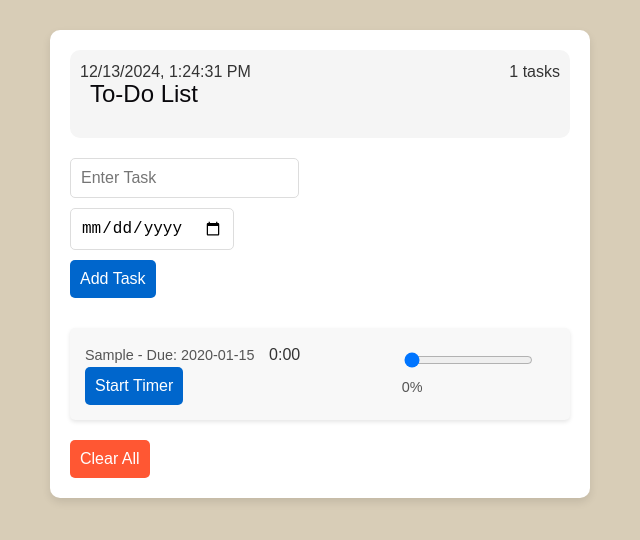
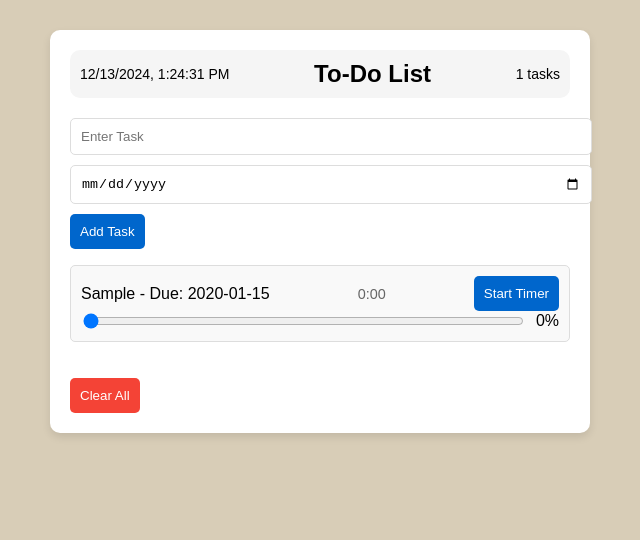
Before and after one commit to Sangsty/To-do-list, a plain HTML site: page index.html in a window 1280 px wide. Both pictures are taken after typing "Sample", "2020-01-15" into the empty fields and a click on the button "Add Task". Shown: the whole page, without its empty margins (320-960 px from the left). Drawn offline with Linux system fonts and the light colour scheme.

Commit message:
style.css

```diff
--- a/style.css
+++ b/style.css
@@ -1,9 +1,6 @@
 /* General Styles */
 body {
   font-family: 'Poppins', sans-serif;
-  font-size: 16px;
-  line-height: 1.5;
-  color: #09080c;
   background-color: rgb(216, 205, 183);
   margin: 0;
   padding: 0;
@@ -13,7 +10,7 @@ body {
   max-width: 500px;
   margin: 30px auto;
   padding: 20px;
-  background-color: white;
+  background: white;
   border-radius: 10px;
   box-shadow: 0 4px 8px rgba(0, 0, 0, 0.1);
 }
@@ -23,190 +20,97 @@ header {
   justify-content: space-between;
   align-items: center;
   margin-bottom: 20px;
-  position: relative;
+  background-color: #f5f5f5;
   padding: 10px;
-  background-color: #f5f5f5;
   border-radius: 10px;
-}
-
-header h1 {
-  font-weight: 300;
-  margin-left: 10px;
-  font-size: 1.5rem;
 }
 
 .date-time, .task-count {
   font-size: 14px;
-  font-weight: 300;
-  color: #333;
-  position: absolute;
-  top: 10px;
 }
 
-.date-time {
-  left: 10px;
-  font-size: 16px;
-}
-
-.task-count {
-  right: 10px;
-  font-size: 16px;
-}
-
-/* List Styles */
-#item-list {
-  list-style-type: none;
-  padding: 0;
-}
-
-li {
-  display: flex;
-  justify-content: space-between;
-  align-items: center;
-  background: #f8f8f8;
-  padding: 15px;
-  border-radius: 5px;
-  margin-bottom: 10px;
-  box-shadow: 0 2px 4px rgba(0, 0, 0, 0.1);
-}
-
-li span {
-  font-size: 0.9rem;
-  color: #555;
-}
-
-/* Form Styles */
-form {
-  display: flex;
-  flex-direction: column;
-  margin-bottom: 20px;
+h1 {
+  margin: 0;
+  font-size: 1.5rem;
 }
 
 .form-control {
   margin-bottom: 10px;
 }
 
-.form-input, .form-input-filter {
+.form-input {
+  width: 100%;
   padding: 10px;
-  font-size: 1rem;
   border-radius: 5px;
   border: 1px solid #ddd;
 }
 
-.form-input:focus, .form-input-filter:focus {
-  outline: none;
-  border-color: #0066cc;
-}
-
-#filter {
-  margin-bottom: 15px;
-}
-
-/* Button Styles */
 .btn {
   background-color: #0066cc;
   color: white;
+  border: none;
   padding: 10px;
   border-radius: 5px;
-  font-size: 1rem;
   cursor: pointer;
-  border: none;
-  transition: background-color 0.3s ease;
-}
-
-.btn:hover {
-  background-color: #004e99;
 }
 
 .btn-clear {
   background-color: #ff5733;
   color: white;
+  border: none;
   padding: 10px;
   border-radius: 5px;
-  font-size: 1rem;
   cursor: pointer;
-  border: none;
-  display: block;
-  margin-top: 10px;
-  transition: background-color 0.3s ease;
 }
 
-.btn-clear:hover {
-  background-color: #cc4628;
+.items {
+  list-style: none;
+  padding: 0;
 }
 
-/* Timer Button Styles */
-.start-timer, .remove-item {
+li {
+  display: flex;
+  flex-direction: column;
+  padding: 10px;
+  border: 1px solid #ddd;
+  margin-bottom: 10px;
+  border-radius: 5px;
+  background: #f9f9f9;
+}
+
+.task-details {
+  display: flex;
+  justify-content: space-between;
+  align-items: center;
+}
+
+.completion {
+  display: flex;
+  align-items: center;
+}
+
+.completion span {
   margin-left: 10px;
 }
 
-/* Timer icon styles */
-.timer-icon {
-  font-size: 1.5rem;
-  cursor: pointer;
-  color: #0066cc;
+.timer {
+  font-size: 0.9rem;
+  color: #666;
 }
 
-.timer-icon:hover {
-  color: #004e99;
+.slider {
+  width: 100%;
 }
 
-/* Timer span styles */
-.timer {
-  margin-left: 10px;
-  font-size: 1rem;
-  color: #333;
+.slider-container {
+  margin-top: 10px;
 }
 
 #clear {
-  display: block;
   margin-top: 20px;
-  font-size: 1rem;
+  background-color: #f44336;
+  color: white;
+  padding: 10px;
+  border-radius: 5px;
+  cursor: pointer;
 }
-/* General Styles */
-body {
-  font-family: 'Poppins', sans-serif;
-  font-size: 16px;
-  line-height: 1.5;
-  color: #09080c;
-  background-color: rgb(216, 205, 183);
-  margin: 0;
-  padding: 0;
-  position: relative;
-  overflow: hidden;
-}
-
-/* Affirmation Background */
-#affirmations {
-  position: absolute;
-  top: 50%;
-  left: 50%;
-  transform: translate(-50%, -50%);
-  font-size: 2rem;
-  font-weight: bold;
-  color: rgba(0, 102, 204, 0.15);
-  white-space: nowrap;
-  text-align: center;
-  opacity: 0;
-  animation: fadeInOut 20s infinite;
-  pointer-events: none;
-}
-
-/* Keyframe animation for fading affirmations */
-@keyframes fadeInOut {
-  0% {
-    opacity: 0;
-  }
-  10% {
-    opacity: 1;
-  }
-  30% {
-    opacity: 1;
-  }
-  60% {
-    opacity: 0;
-  }
-  100% {
-    opacity: 0;
-  }
-}
```
